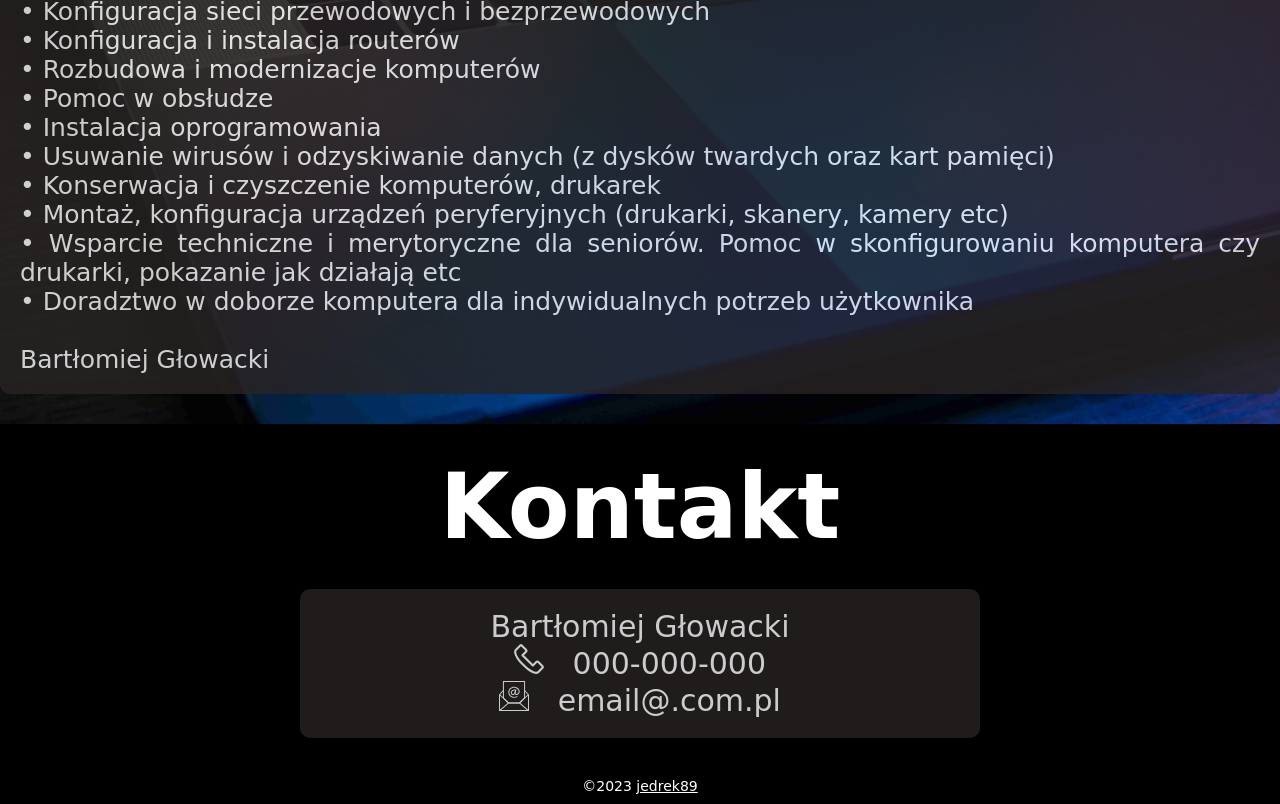
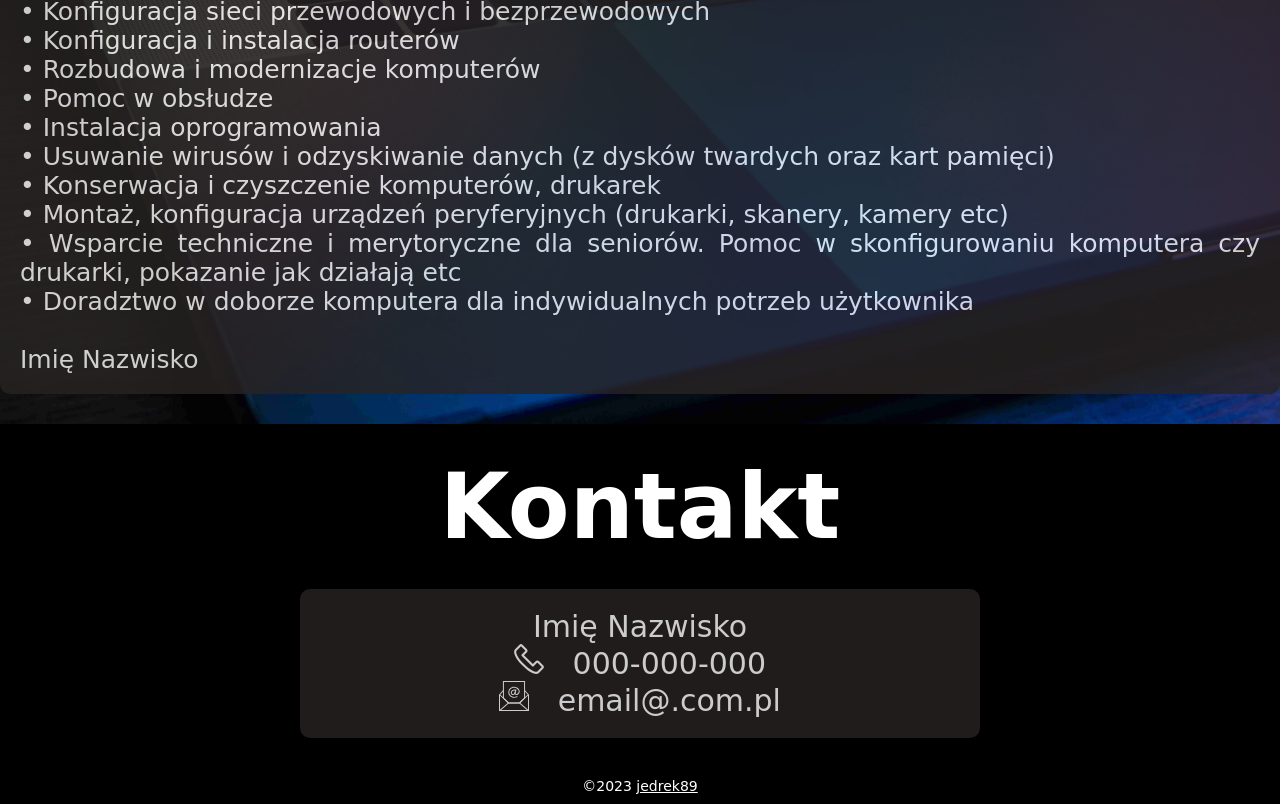
Before and after one commit to jedrek89/BartCom---webpage, a plain HTML site: page index.html in a window 1280 px wide. Shown: the part 1145-1949 px from the top of the page. Drawn offline with Linux system fonts and the light colour scheme.

Commit message:
site complete

```diff
--- a/index.html
+++ b/index.html
@@ -4,7 +4,7 @@
     <meta charset="UTF-8">
     <meta http-equiv="X-UA-Compatible" content="IE=edge">
     <meta name="viewport" content="width=device-width, initial-scale=1.0">
-    <title>Barth 2.0</title>
+    <title>BartCom - Profesjonalne wsparcie informatyczne</title>
     <link rel="stylesheet" href="index.css">
 </head>
 <body>
@@ -80,7 +80,7 @@
                 •	Montaż, konfiguracja urządzeń peryferyjnych (drukarki, skanery, kamery etc)<br>
                 •	Wsparcie techniczne i merytoryczne dla seniorów. Pomoc w skonfigurowaniu komputera czy drukarki,  pokazanie jak działają etc<br>
                 •	Doradztwo w doborze komputera dla indywidualnych potrzeb użytkownika<br><br>
-                <p>Bartłomiej Głowacki</p>
+                <p>Imię Nazwisko</p>
             </div>
         </div>
     </div>
@@ -89,7 +89,7 @@
         <div id="box3" class="box2">
             <div id="header5" class="header3">Kontakt</div>
             <div id="contact" class="contact">
-                <p>Bartłomiej Głowacki</p>
+                <p>Imię Nazwisko</p>
                 <div><img src="./assets/phone.svg" alt="">&nbsp&nbsp 000-000-000</div>
                 <div><img src="./assets/email.svg" alt="">&nbsp&nbsp email@.com.pl</div>
 
```
